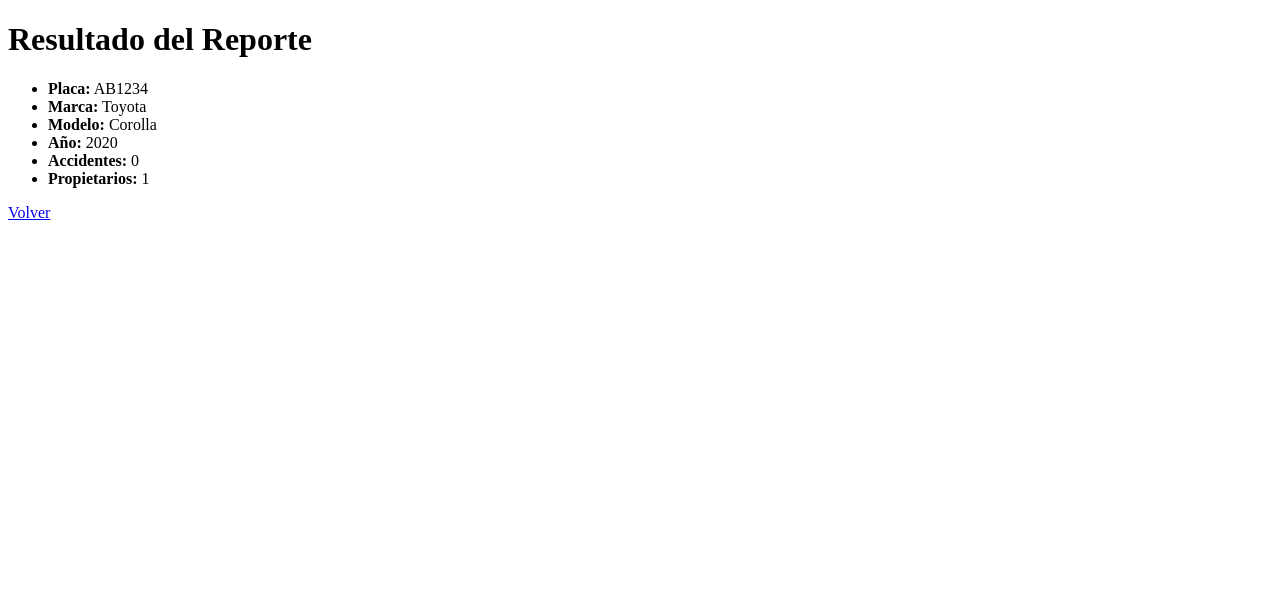
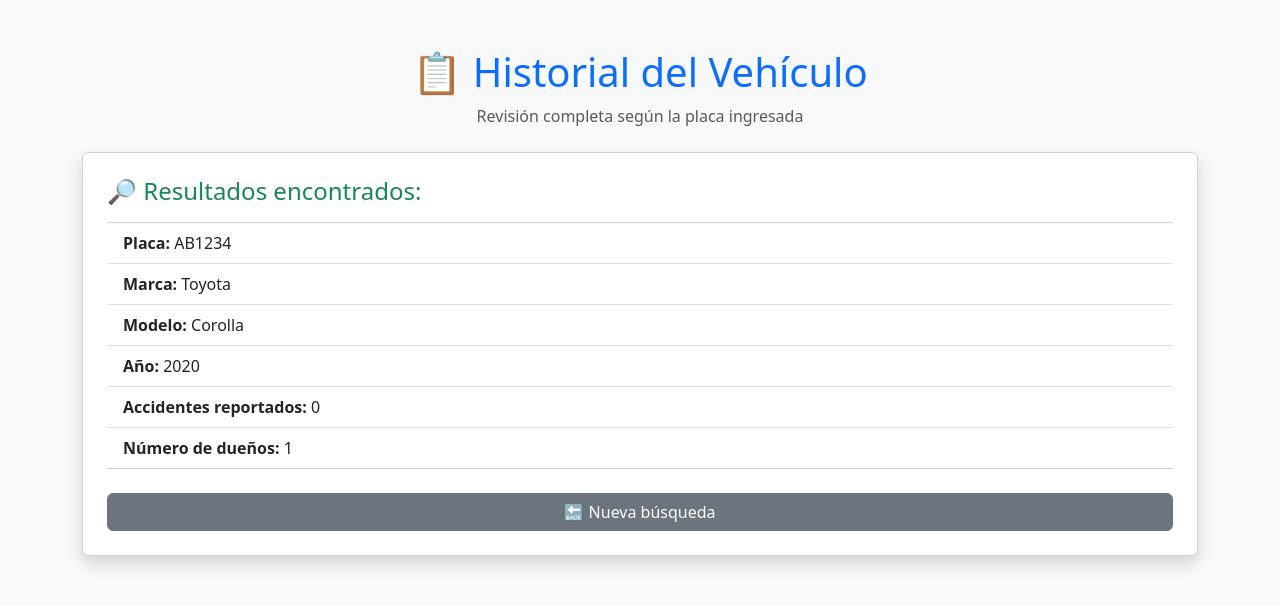
Before and after one commit to eagleevolutioncorp/TEST, a Flask app: template templates/report.html in a window 1280 px wide. Shown: the top 606 px of the page. Run offline with Flask 3, Linux system fonts and the light colour scheme; the template is opened without the code that fills it: values that come from a table or form of the project are taken from there, others are empty.

Commit message:
Update report.html
mejora de la pagina de reporte carflax

```diff
--- a/templates/report.html
+++ b/templates/report.html
@@ -1,22 +1,40 @@
 <!DOCTYPE html>
-<html>
+<html lang="es">
 <head>
-    <title>Reporte del Vehículo</title>
+    <meta charset="UTF-8">
+    <title>Resultado – Carfax Panamá</title>
+    <link href="https://cdn.jsdelivr.net/npm/bootstrap@5.3.3/dist/css/bootstrap.min.css" rel="stylesheet">
 </head>
-<body>
-    <h1>Resultado del Reporte</h1>
-    {% if report %}
-        <ul>
-            <li><strong>Placa:</strong> {{ report.plate }}</li>
-            <li><strong>Marca:</strong> {{ report.make }}</li>
-            <li><strong>Modelo:</strong> {{ report.model }}</li>
-            <li><strong>Año:</strong> {{ report.year }}</li>
-            <li><strong>Accidentes:</strong> {{ report.accidents }}</li>
-            <li><strong>Propietarios:</strong> {{ report.owners }}</li>
-        </ul>
-    {% else %}
-        <p>No se encontró ningún vehículo con esa placa.</p>
-    {% endif %}
-    <p><a href="/">Volver</a></p>
+<body class="bg-light">
+
+    <div class="container mt-5">
+        <div class="text-center mb-4">
+            <h1 class="text-primary">📋 Historial del Vehículo</h1>
+            <p class="text-muted">Revisión completa según la placa ingresada</p>
+        </div>
+
+        {% if vehicle %}
+            <div class="card shadow p-4">
+                <h4 class="mb-3 text-success">🔎 Resultados encontrados:</h4>
+                <ul class="list-group list-group-flush">
+                    <li class="list-group-item"><strong>Placa:</strong> {{ vehicle.plate }}</li>
+                    <li class="list-group-item"><strong>Marca:</strong> {{ vehicle.make }}</li>
+                    <li class="list-group-item"><strong>Modelo:</strong> {{ vehicle.model }}</li>
+                    <li class="list-group-item"><strong>Año:</strong> {{ vehicle.year }}</li>
+                    <li class="list-group-item"><strong>Accidentes reportados:</strong> {{ vehicle.accidents }}</li>
+                    <li class="list-group-item"><strong>Número de dueños:</strong> {{ vehicle.owners }}</li>
+                </ul>
+                <a href="/" class="btn btn-secondary mt-4">🔙 Nueva búsqueda</a>
+            </div>
+        {% else %}
+            <div class="alert alert-warning text-center" role="alert">
+                🚫 No se encontró historial para la placa ingresada.
+            </div>
+            <div class="text-center">
+                <a href="/" class="btn btn-primary">🔙 Intentar nuevamente</a>
+            </div>
+        {% endif %}
+    </div>
+
 </body>
 </html>
```
